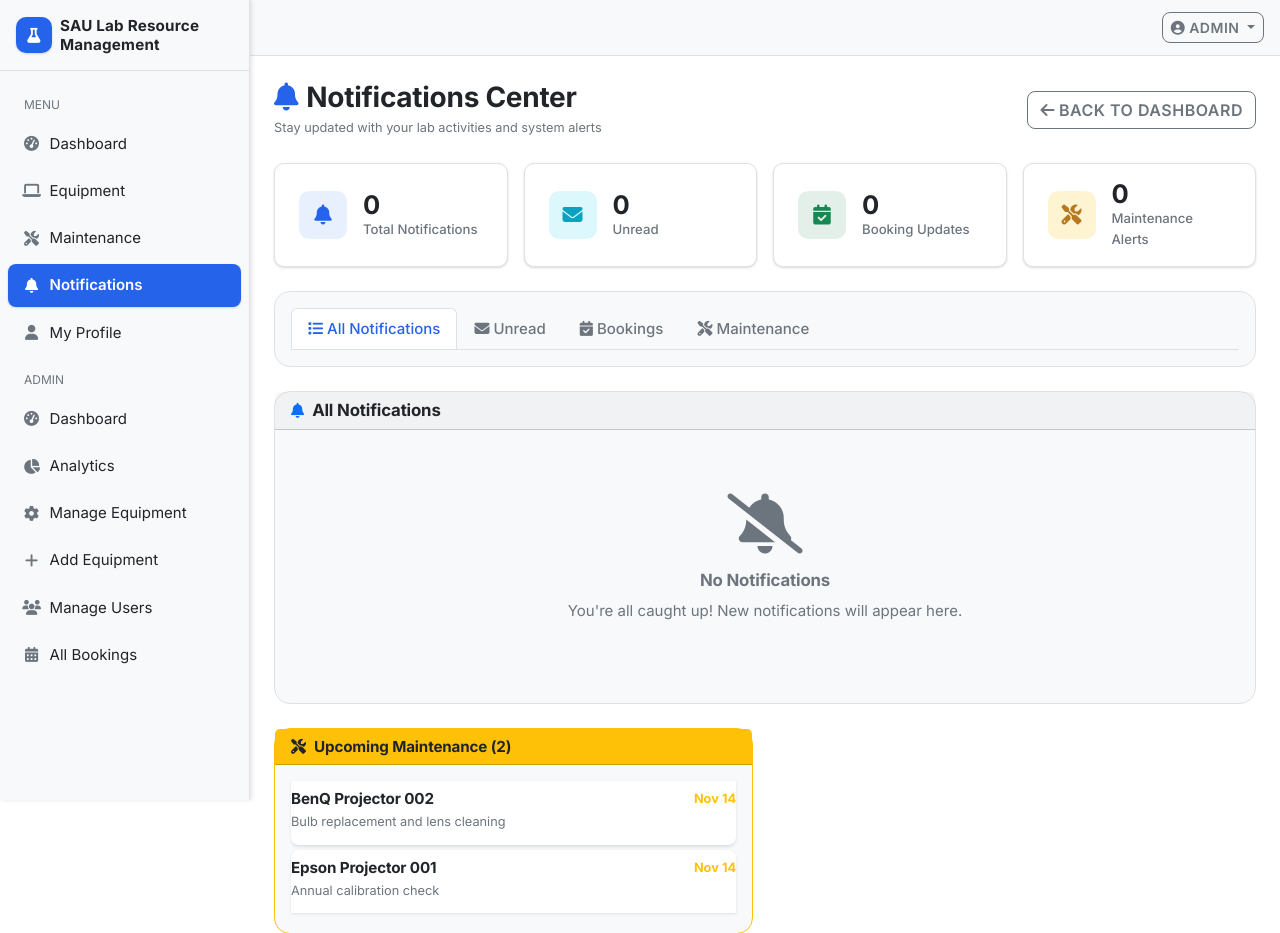
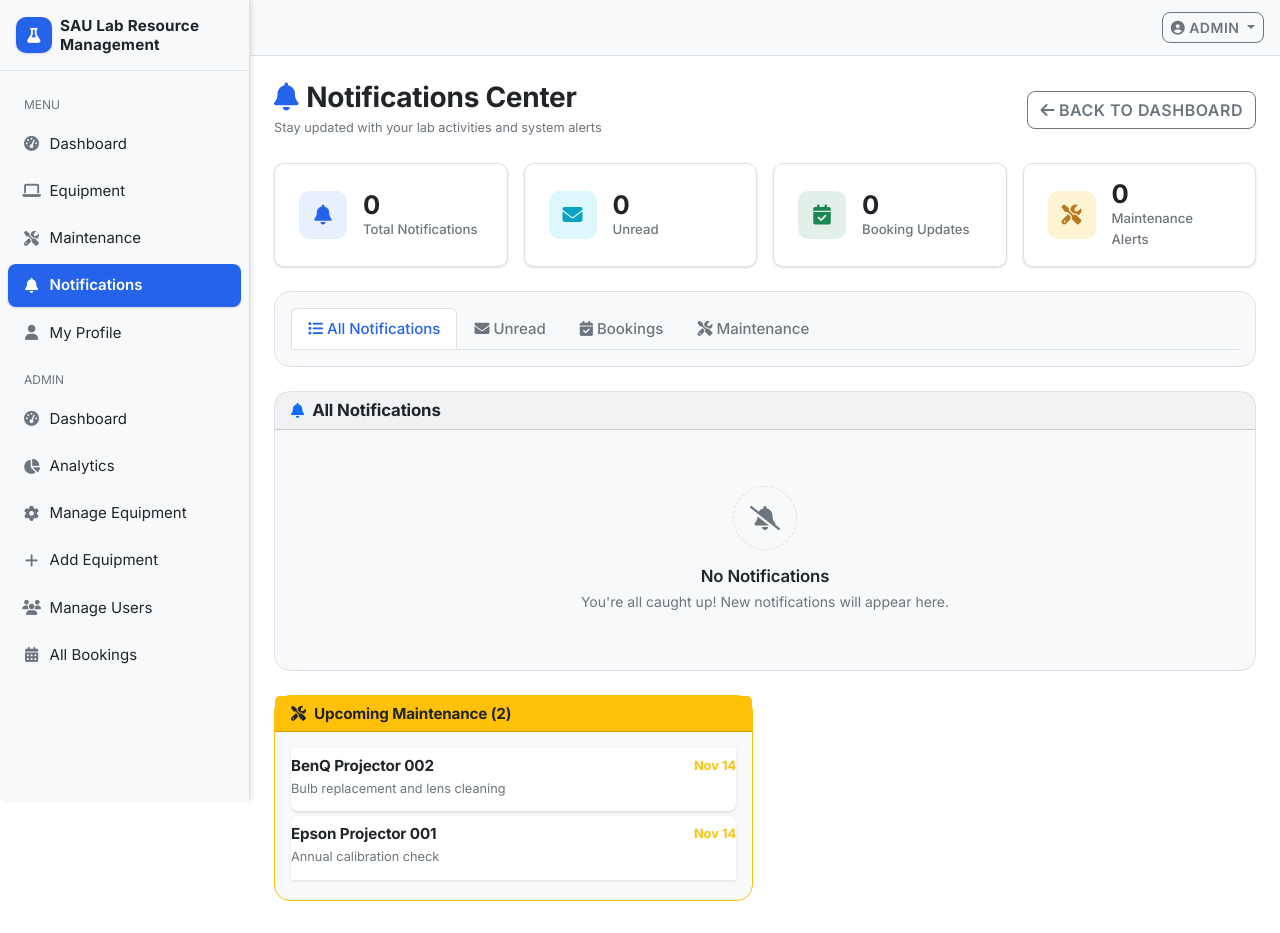
Before and after one commit to Mrstragr/dbms-project, a Flask app: page /notifications in a window 1280 px wide. Shown: the top 933 px of the page. Run offline with Flask 3, Linux system fonts and the light colour scheme; a user stored in the database is signed in; data comes from the database, SQL or seed files in the repository; data that the repository does not hold is empty; some libraries are stand-ins or nearby versions.

Commit message:
style: friendly empty states ("No bookings yet") using existing variables only

```diff
--- a/static/css/style.css
+++ b/static/css/style.css
@@ -539,3 +539,19 @@ small, .small { font-size: 0.85em; }
 .activity-stat .fa-2x { font-size: 1.5rem; }
 .activity-stat .stat-label { font-size: .85rem; font-weight: 600; color: var(--muted); }
 .security-item { display: flex; align-items: center; }
+
+/* Empty states */
+.empty-state { text-align: center; padding: var(--space-5) var(--space-3); color: var(--muted); }
+.empty-state-compact { padding: var(--space-4) var(--space-3); }
+.empty-state-icon {
+	width: 4rem; height: 4rem; margin: 0 auto var(--space-3); border-radius: 50%;
+	display: flex; align-items: center; justify-content: center;
+	background: var(--panel); border: 1px dashed var(--border); color: var(--muted); font-size: 1.5rem;
+}
+.empty-state-compact .empty-state-icon { width: 3rem; height: 3rem; font-size: 1.15rem; }
+.empty-state-title { color: var(--text); font-weight: 600; margin-bottom: var(--space-1); }
+.empty-state-text { color: var(--muted); font-size: .875rem; max-width: 26rem; margin: 0 auto var(--space-3); }
+.empty-state-text:last-child { margin-bottom: 0; }
+.empty-state-success .empty-state-icon { background: rgba(25, 135, 84, .1); border-color: rgba(25, 135, 84, .35); color: var(--success); }
+.empty-state-warning .empty-state-icon { background: rgba(255, 193, 7, .15); border-color: rgba(255, 193, 7, .5); color: #b7791f; }
+.admin-table .empty-state { background: transparent; }
--- a/templates/admin_bookings.html
+++ b/templates/admin_bookings.html
@@ -110,8 +110,10 @@
                     </table>
                 </div>
                 {% else %}
-                <div class="alert alert-info text-center">
-                    <i class="fas fa-info-circle me-2"></i>No bookings found.
+                <div class="empty-state">
+                    <div class="empty-state-icon"><i class="fas fa-calendar-times"></i></div>
+                    <h6 class="empty-state-title">No bookings yet</h6>
+                    <p class="empty-state-text">Bookings made by students and faculty will show up here.</p>
                 </div>
                 {% endif %}
             </div>
--- a/templates/admin_users.html
+++ b/templates/admin_users.html
@@ -144,8 +144,10 @@
                     </table>
                 </div>
                 {% else %}
-                <div class="alert alert-info text-center">
-                    <i class="fas fa-info-circle me-2"></i>No users found.
+                <div class="empty-state">
+                    <div class="empty-state-icon"><i class="fas fa-user-slash"></i></div>
+                    <h6 class="empty-state-title">No users yet</h6>
+                    <p class="empty-state-text">Registered accounts will be listed here.</p>
                 </div>
                 {% endif %}
             </div>
--- a/templates/notifications.html
+++ b/templates/notifications.html
@@ -178,10 +178,10 @@
                             {% endfor %}
                         </div>
                         {% else %}
-                        <div class="text-center py-5">
-                            <i class="fas fa-bell-slash fa-4x text-muted mb-3"></i>
-                            <h5 class="text-muted">No Notifications</h5>
-                            <p class="text-muted">You're all caught up! New notifications will appear here.</p>
+                        <div class="empty-state">
+                            <div class="empty-state-icon"><i class="fas fa-bell-slash"></i></div>
+                            <h5 class="empty-state-title">No Notifications</h5>
+                            <p class="empty-state-text">You're all caught up! New notifications will appear here.</p>
                         </div>
                         {% endif %}
                     </div>
@@ -249,10 +249,10 @@
                             {% endfor %}
                         </div>
                         {% else %}
-                        <div class="text-center py-5">
-                            <i class="fas fa-check-circle fa-4x text-success mb-3"></i>
-                            <h5 class="text-success">All Caught Up!</h5>
-                            <p class="text-muted">You have no unread notifications.</p>
+                        <div class="empty-state empty-state-success">
+                            <div class="empty-state-icon"><i class="fas fa-check-circle"></i></div>
+                            <h5 class="empty-state-title">All Caught Up!</h5>
+                            <p class="empty-state-text">You have no unread notifications.</p>
                         </div>
                         {% endif %}
                     </div>
@@ -305,10 +305,10 @@
                             {% endfor %}
                         </div>
                         {% else %}
-                        <div class="text-center py-5">
-                            <i class="fas fa-calendar-times fa-4x text-muted mb-3"></i>
-                            <h5 class="text-muted">No Booking Notifications</h5>
-                            <p class="text-muted">Your booking-related notifications will appear here.</p>
+                        <div class="empty-state">
+                            <div class="empty-state-icon"><i class="fas fa-calendar-times"></i></div>
+                            <h5 class="empty-state-title">No Booking Notifications</h5>
+                            <p class="empty-state-text">Your booking-related notifications will appear here.</p>
                         </div>
                         {% endif %}
                     </div>
@@ -361,10 +361,10 @@
                             {% endfor %}
                         </div>
                         {% else %}
-                        <div class="text-center py-5">
-                            <i class="fas fa-tools fa-4x text-muted mb-3"></i>
-                            <h5 class="text-muted">No Maintenance Notifications</h5>
-                            <p class="text-muted">Maintenance-related notifications will appear here.</p>
+                        <div class="empty-state">
+                            <div class="empty-state-icon"><i class="fas fa-tools"></i></div>
+                            <h5 class="empty-state-title">No Maintenance Notifications</h5>
+                            <p class="empty-state-text">Maintenance-related notifications will appear here.</p>
                         </div>
                         {% endif %}
                     </div>
```
Also changed, not shown: templates/admin_dashboard.html (+8 -8 lines), templates/admin_equipment.html (+13 -0 lines), templates/dashboard.html (+7 -7 lines), templates/equipment.html (+4 -4 lines), templates/equipment_details.html (+10 -2 lines), templates/faculty_dashboard.html (+10 -10 lines), templates/maintenance.html (+7 -2 lines), templates/student_dashboard.html (+15 -15 lines).
